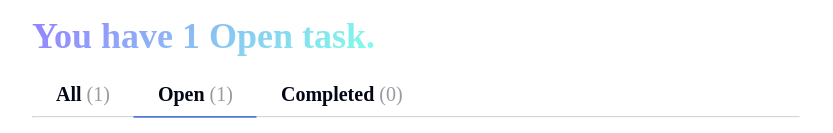
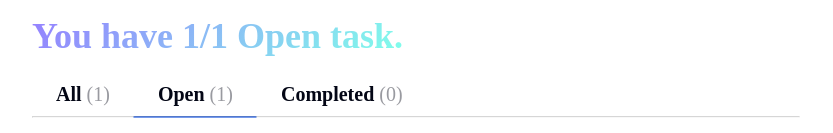
Before and after one commit to Shreehar-KE/react-todo-smoljames, a React (Vite) app: page / in a window 1280 px wide. Shown: the top 133 px of the page, without its empty margins (224-1057 px from the left). Built offline with nearby package versions, Linux system fonts and the light colour scheme; a web font is replaced by a local one.

Commit message:
fix header count

```diff
--- a/src/components/Header.jsx
+++ b/src/components/Header.jsx
@@ -2,10 +2,12 @@
 export function Header(props) {
   const { todos } = props
   const todosLength = todos.length
-  const taskOrTasks = todosLength != 1 ? 'tasks' : 'task'
+  const openTodosLength = todos.filter(val => !val.complete).length
+
+  const taskOrTasks = openTodosLength != 1 ? 'tasks' : 'task'
   return (
     <header>
-      <h1 className='text-gradient'>You have {todosLength} Open {taskOrTasks}.</h1>
+      <h1 className='text-gradient'>You have {openTodosLength}/{todosLength} Open {taskOrTasks}.</h1>
     </header>
   )
 }
```
